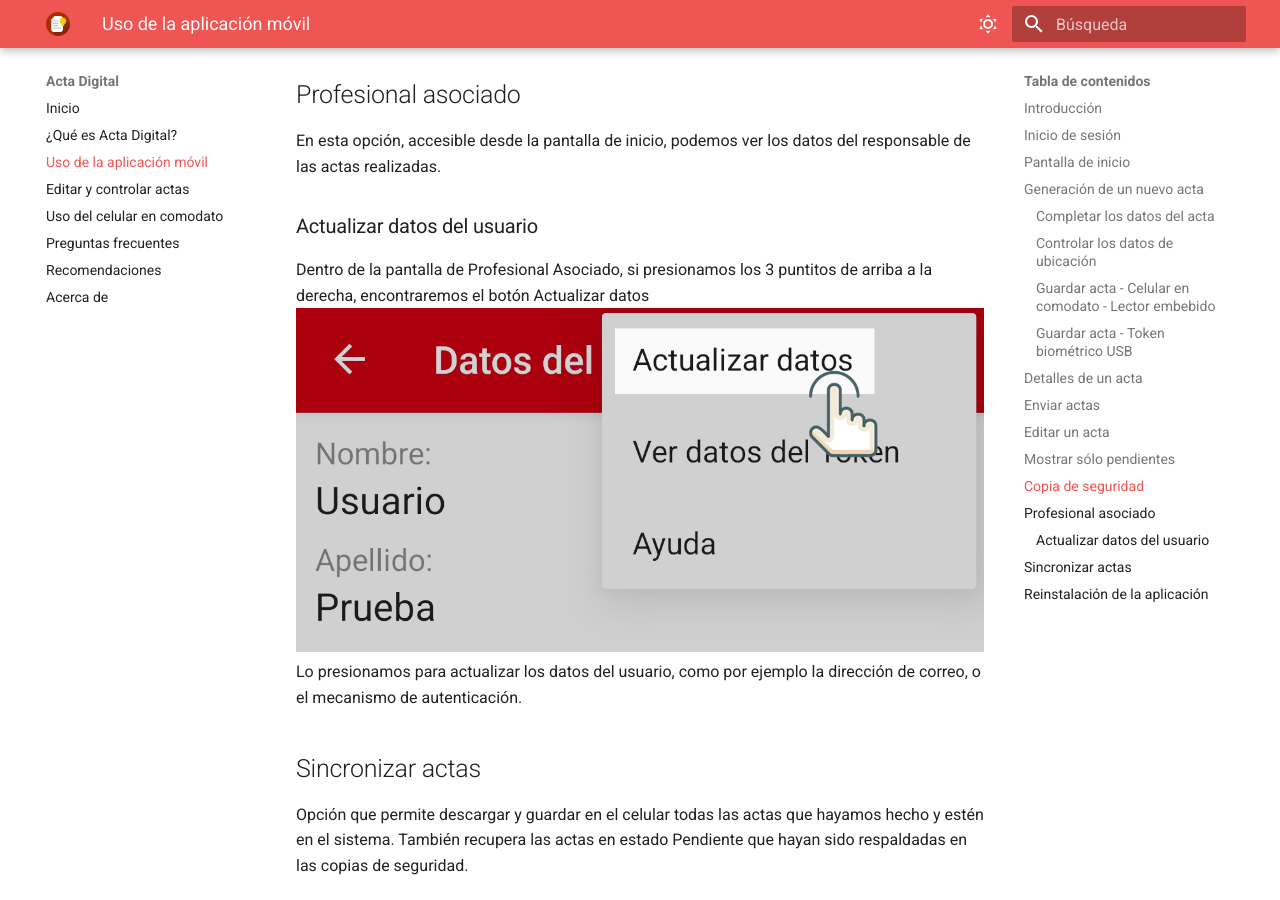
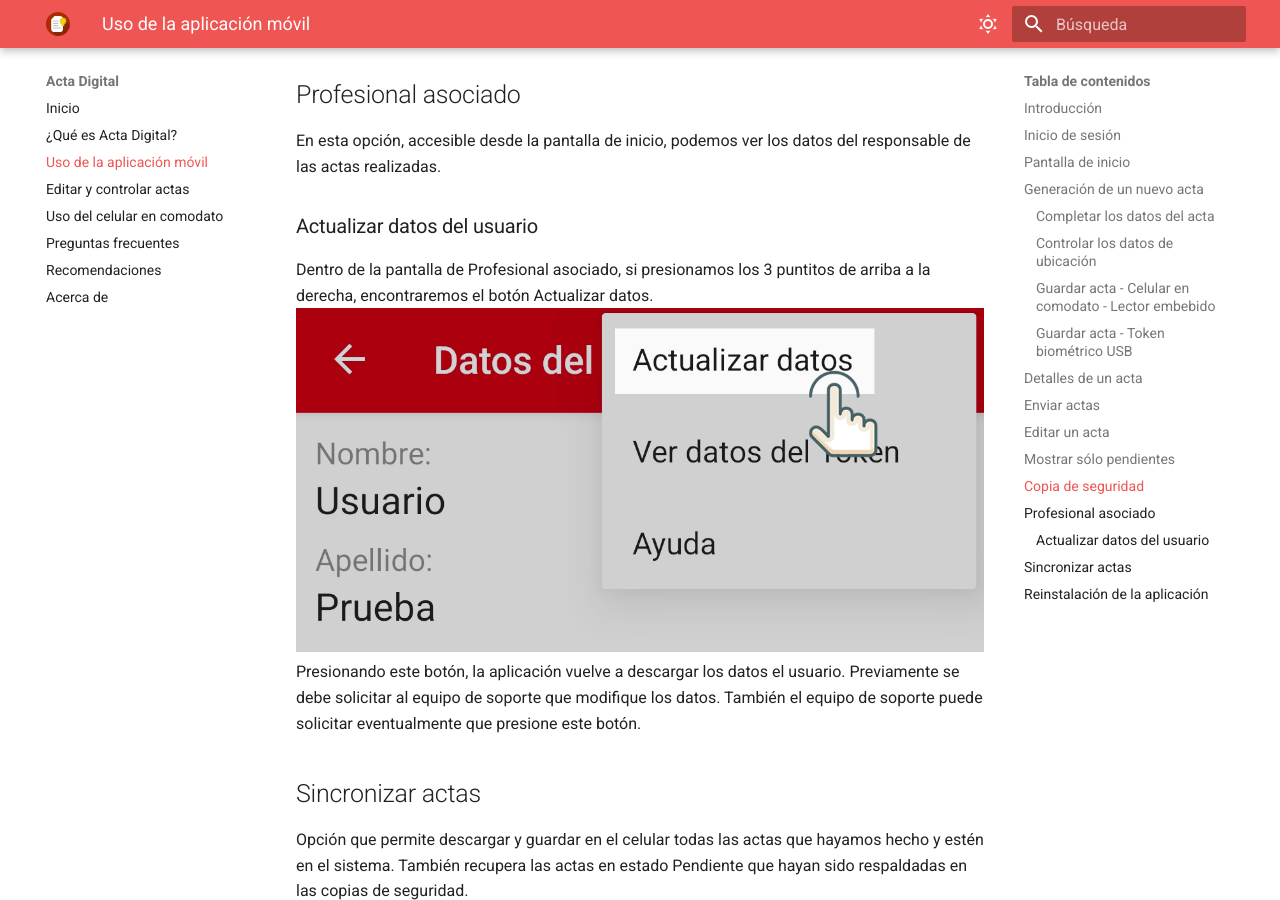
Before and after one commit to actadigital/docs, an MkDocs documentation site: the page built from docs/instructivos/app.md, in a window 1280 px wide and 900 px high, scrolled down 7971 px. Built offline with MkDocs 1.6.1 and Material for MkDocs 9.7.7, drawn with Linux system fonts in a browser that asks for light colours.

Commit message:
Actualizo seccion actualizar datos del usuario

```diff
--- a/docs/instructivos/app.md
+++ b/docs/instructivos/app.md
@@ -137,9 +137,9 @@
 
 ### Actualizar datos del usuario
 
-Dentro de la pantalla de Profesional Asociado, si presionamos los 3 puntitos de arriba a la derecha, encontraremos el botón Actualizar datos
+Dentro de la pantalla de Profesional asociado, si presionamos los 3 puntitos de arriba a la derecha, encontraremos el botón Actualizar datos.
 ![Actualizar datos del usuario](/es/latest/img/actualizar_datos.png)
-Lo presionamos para actualizar los datos del usuario, como por ejemplo la dirección de correo, o el mecanismo de autenticación.
+Presionando este botón, la aplicación vuelve a descargar los datos el usuario. Previamente se debe solicitar al equipo de soporte que modifique los datos. También el equipo de soporte puede solicitar eventualmente que presione este botón.
 
 ## Sincronizar actas
 
```
